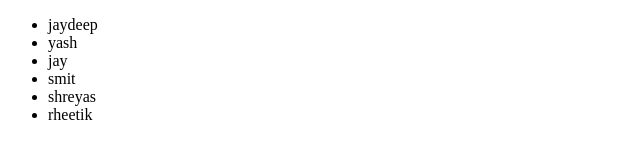
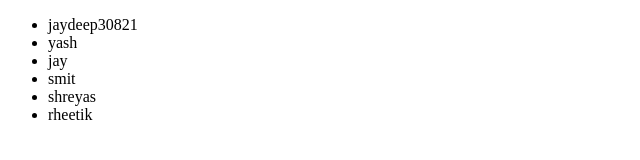
Before and after one commit to jaydeep-zeus-3704/task1_devops, a website: page src/frontend/index.html in a window 1280 px wide. Shown: the full height of the page, 0-640 px from the left. Drawn offline with Linux system fonts and the light colour scheme.

Commit message:
changed username

```diff
--- a/src/frontend/index.html
+++ b/src/frontend/index.html
@@ -7,7 +7,7 @@
 </head>
 <body>
     <ul>
-        <li>jaydeep</li>
+        <li>jaydeep30821</li>
         <li>yash</li>
         <li>jay</li>
         <li>smit</li>
```
